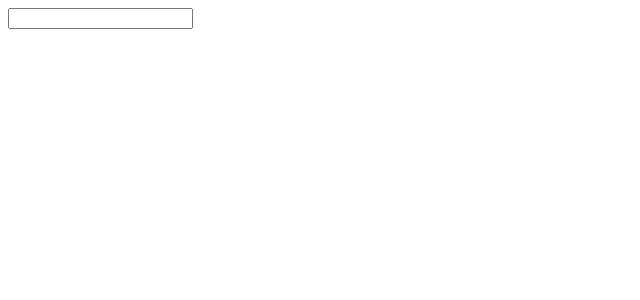
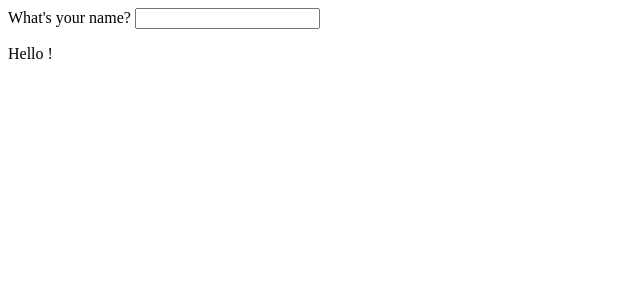
Before and after one commit to verlil/angular5-first-app, an Angular app: page / in a window 1280 px wide. Shown: the top 300 px of the page, without its empty margins (0-640 px from the left). Built offline with nearby package versions, Linux system fonts and the light colour scheme.

Commit message:
Commit test.

```diff
--- a/src/app/app.component.html
+++ b/src/app/app.component.html
@@ -1,2 +1,2 @@
-<input type="text" [(ngModel)]="name">
-<p>{{name}}</p>
+What's your name? <input type="text" [(ngModel)]="name">
+<p>Hello {{name}}!</p>
```
